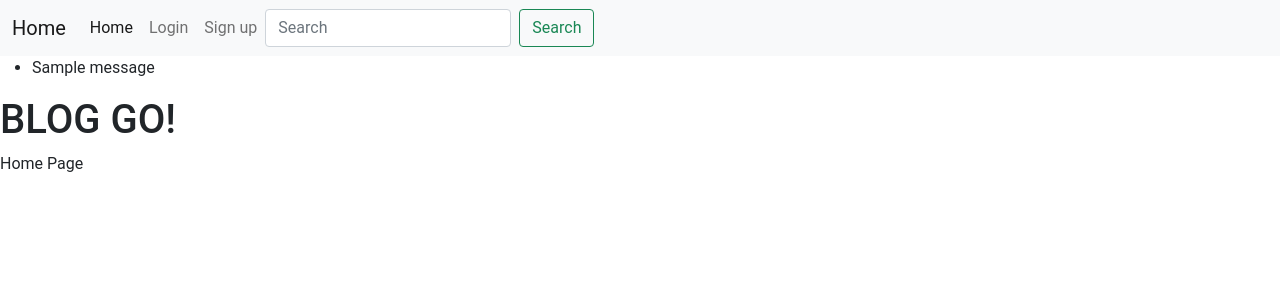
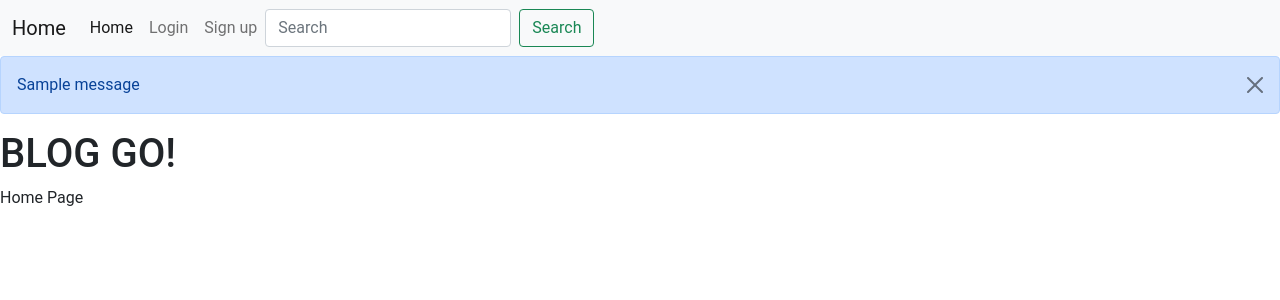
Before and after one commit to samg11/bloggo, a Flask app: page / in a window 1280 px wide. Shown: the top 300 px of the page. Run offline with Flask 2, Linux system fonts and the light colour scheme; one stand-in notice (Sample message) is shown.

Commit message:
new flash

```diff
--- a/blogs.py
+++ b/blogs.py
@@ -104,8 +104,8 @@ def delete(id):
 		'_id': ObjectId(id)
 	})
 
-	flash('Blog Deleted!')
-	return redirect(url_for('index'))
+	flash('Blog Post Deleted!')
+	return redirect(url_for('blogs.myblogs'))
 
 @blogs.route('/view/<id>')
 def show_blog(id):
--- a/templates/base.html
+++ b/templates/base.html
@@ -52,11 +52,12 @@
 	</nav>
 
 	{% with messages = get_flashed_messages() %} {% if messages %}
-	<ul class="flashes">
 		{% for message in messages %}
-		<li>{{ message }}</li>
+		<div class="alert alert-primary alert-dismissible fade show" role="alert">
+			{{ message }}
+			<button type="button" class="btn-close" data-bs-dismiss="alert" aria-label="Close"></button>
+		  </div>
 		{% endfor %}
-	</ul>
 	{% endif %} {% endwith %}
 
 	<header>
```
